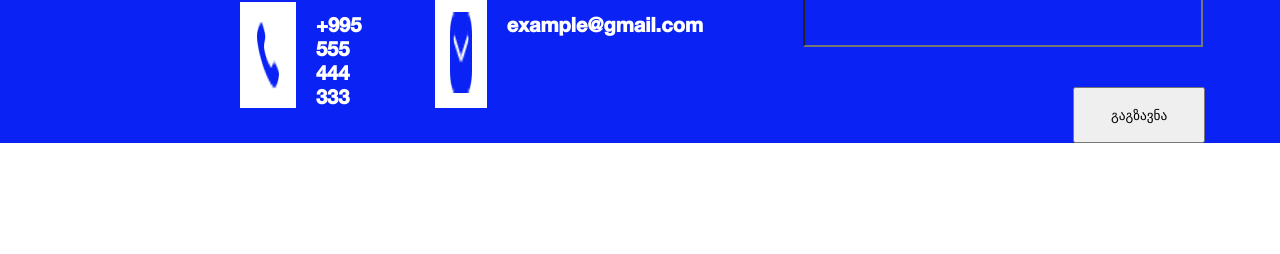
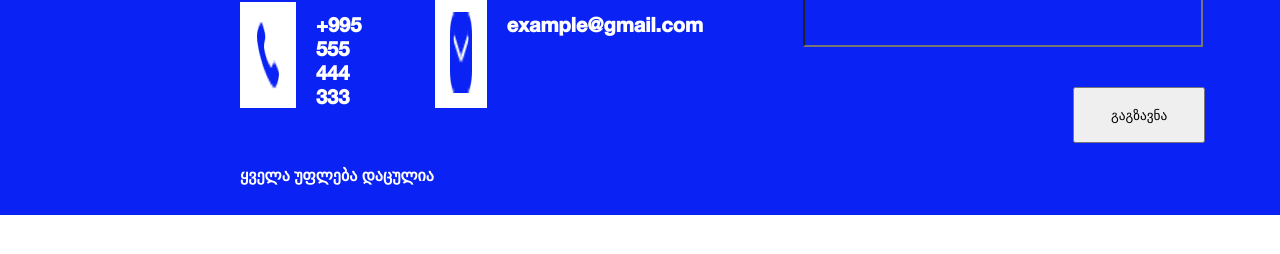
Before and after one commit to shotamik/input, a plain HTML site: page index.html in a window 1280 px wide. Shown: the part 498-752 px from the top of the page. Drawn offline with Linux system fonts and the light colour scheme; files whose address does not match are found by name.

Commit message:
added footer

```diff
--- a/index.html
+++ b/index.html
@@ -59,5 +59,10 @@
             </button>
         </div>
     </section>
+    <footer>
+        <h5 class="fot fontss">
+            ყველა უფლება დაცულია
+        </h5>
+    </footer>
 </body>
 </html>
```
